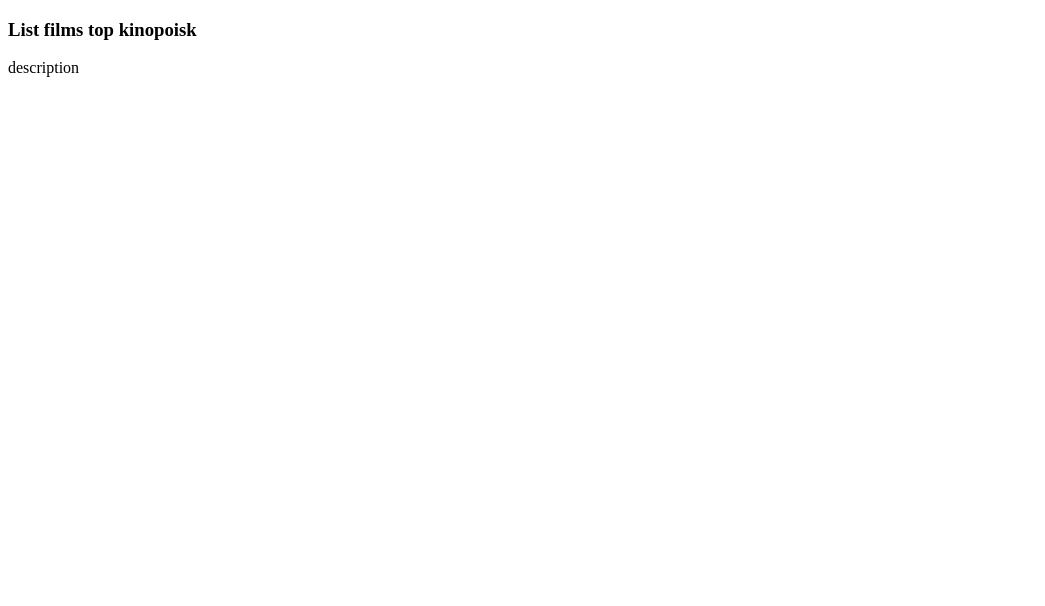
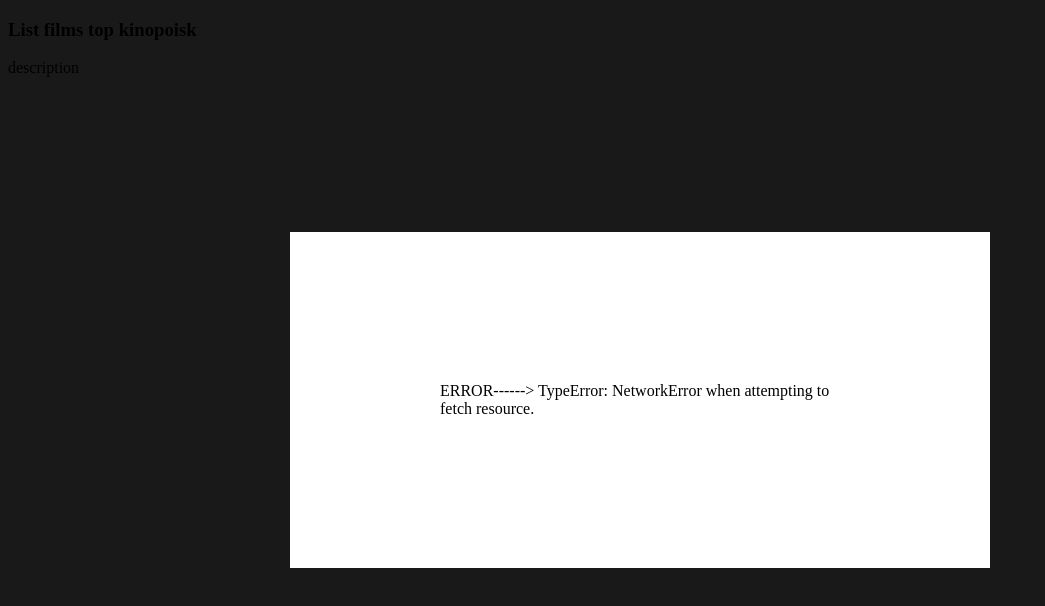
Before and after one commit to pavel11123/projectApi, a plain HTML site: page index.html in a window 1280 px wide. Shown: the whole page, without its empty margins (0-1045 px from the left). Drawn offline with Linux system fonts and the light colour scheme; no server answers.

Commit message:
add check status response api + output modal window if status !== 200

```diff
--- a/api.js
+++ b/api.js
@@ -9,8 +9,10 @@ let cloneCard, // clone card for template in fetch
 
 const filmGrid = document.querySelector(".film-grid"); // search film-grid for clone template
 
-const baseUrl = "https://kinopoiskapiunofficial.tech/api/v2.2/films"; // link rest API
-const apiKey = "0859f8b3-b98a-4d7e-a652-014497fbe4d2";
+// const baseUrl = "https://kinopoiskapiunofficial.tech/api/v2.2/films"; // link rest API
+const apiKey = "8c8e1a50-6322-4135-8875-5d40a5420d86";
+// const apiKey = "0859f8b3-b98a-4d7e-a652-014497fbe4d2";
+let responseGetFilms;
 async function getFilms() {
   try {
     // response API , use fetch and transfer url + headers
@@ -22,6 +24,8 @@ async function getFilms() {
         "Content-Type": "application/json",
       },
     });
+    responseGetFilms = response.status;
+
     const dataJson = await response.json();
     const dataFilms = dataJson.films;
 
@@ -36,17 +40,17 @@ async function getFilms() {
         : (cardName.textContent = el.nameRu);
 
       cardYear = templateCard.content.querySelector(".card__year");
-      el.year
+      el.year // check year film
         ? (cardYear.textContent = el.year)
         : (cardYear.textContent = "year");
 
       cardTime = templateCard.content.querySelector(".card__time");
-      el.filmLength
+      el.filmLength // check time film
         ? (cardTime.textContent = el.filmLength)
         : (cardTime.textContent = "time");
 
       cardRating = templateCard.content.querySelector(".card__rating");
-      el.rating
+      el.rating // check rating film
         ? (cardRating.textContent = el.rating)
         : (cardRating.textContent = "0");
 
@@ -58,15 +62,18 @@ async function getFilms() {
       });
       cardGenres.textContent = arrGenre.join(""); // use join because delete default ","
 
+      // console.log(el.filmId);
+
       cloneCard = templateCard.content.cloneNode(true); // Important! our template cloneNode
       filmGrid.appendChild(cloneCard); // append clone
     });
   } catch (error) {
     // check error
-    console.log(error);
+    console.log("ERROR------>" + " " + error);
   }
 }
 
+// function for get information film
 async function getInfoFilms() {
   try {
     const response = await fetch(`${baseUrl}/505898`, {
@@ -79,6 +86,6 @@ async function getInfoFilms() {
     const dataInfoFilms = await response.json();
   } catch (error) {
     // check error
-    console.log(error);
+    console.log("ERROR------>" + " " + error);
   }
 }
--- a/index.html
+++ b/index.html
@@ -36,5 +36,14 @@
     <div class="modal-wrapper">
       <div class="modal__card"></div>
     </div>
+
+    <div class="modal__error-wrapper">
+      <div class="modal__error">
+        <span
+          >ERROR------> TypeError: NetworkError when attempting to fetch
+          resource.</span
+        >
+      </div>
+    </div>
   </body>
 </html>
--- a/modal.js
+++ b/modal.js
@@ -1,6 +1,6 @@
 const modal = document.querySelector(".modal-wrapper");
 
-async function modalOpen() {
+async function openModal() {
   const cardFilm = document.querySelectorAll(".card__film");
 
   cardFilm.forEach((element) => {
@@ -8,4 +8,12 @@ async function modalOpen() {
       modal.classList.add("modal-show");
     });
   });
+
+  modal.addEventListener("click", (e) => {
+    e.preventDefault;
+
+    if (e.target === modal) {
+      modal.classList.remove("modal-show");
+    }
+  });
 }
--- a/script.js
+++ b/script.js
@@ -1,7 +1,13 @@
+// async function for call function (async)
 async function startAsync() {
-  let getFilmsFunction = await getFilms();
-  let getInfoFilmsFunction = await getInfoFilms();
-  let modalOpenFunction = await modalOpen();
+  let getFilmsFunction = await getFilms(); // get films
+  let getInfoFilmsFunction = await getInfoFilms(); // get info films
+  let modalOpenFunction = await openModal(); // call modal card
+
+  // check status fetch response.status === 200. Becouse responseGetFilms get undefined, that check == undefined
+  if (responseGetFilms == undefined) {
+    const modalError = document.querySelector(".modal__error-wrapper");
+    modalError.classList.add("modal-show");
+  }
 }
-
 startAsync();
--- a/style.css
+++ b/style.css
@@ -43,13 +43,35 @@
   display: none;
 }
 
-.modal-show {
-  display: flex;
-}
-
 .modal__card {
   padding: 150px;
   background-color: #ffffff;
   max-width: 400px;
   margin: auto;
 }
+
+/* modal ERROR */
+.modal__error-wrapper {
+  position: fixed;
+  top: 0;
+  right: 0;
+  left: 0;
+  bottom: 0;
+  overflow: auto;
+  width: 100%;
+  height: 100%;
+  background-color: rgba(0, 0, 0, 0.9);
+  z-index: 1000;
+  display: none;
+}
+
+.modal__error {
+  padding: 150px;
+  background-color: #ffffff;
+  max-width: 400px;
+  margin: auto;
+}
+
+.modal-show {
+  display: flex;
+}
```
